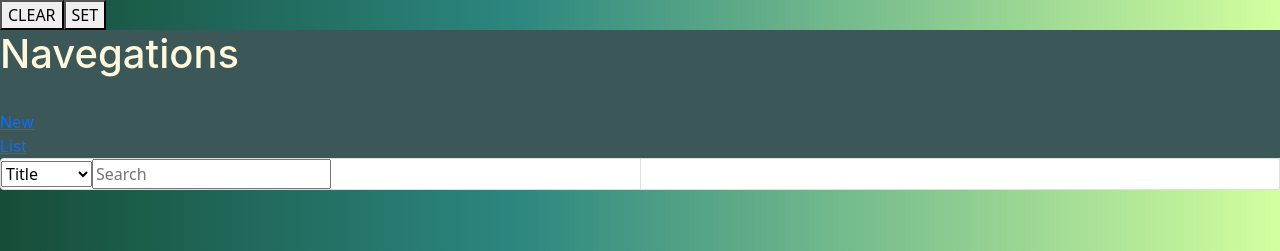
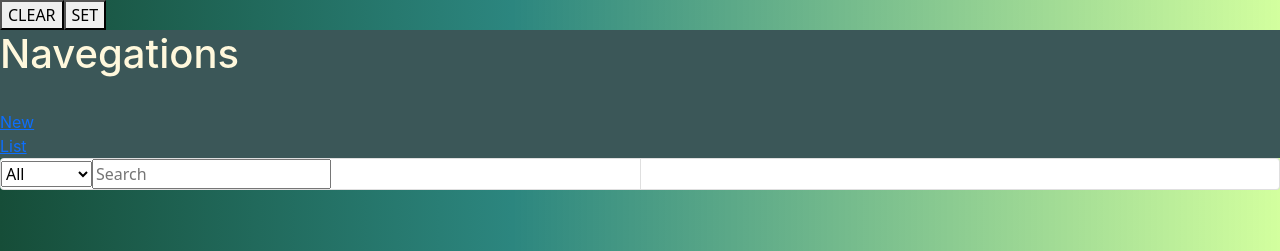
Before and after one commit to Daravico/texts-organizer-typescript, a React (Create React App) app: page /list in a window 1280 px wide. Shown: the top 251 px of the page. Built offline with nearby package versions, Linux system fonts and the light colour scheme.

Commit message:
select and search box working looking at useRef

```diff
--- a/src/components/SearchBar.tsx
+++ b/src/components/SearchBar.tsx
@@ -4,29 +4,60 @@ import React from "react";
 import { SingleText } from "../interfaces/interfaces";
 
 
-interface SearchBarProps{
+interface SearchBarProps {
     textsList: SingleText[],
-    textsListFiltered: SingleText[],
-    setTextsListFiltered: (texts:SingleText[]) => void
+    setTextsListFiltered: (texts: SingleText[]) => void
 }
 
-const SearchBar: React.FC<SearchBarProps> = ({textsList,textsListFiltered, setTextsListFiltered}) => {
+const SearchBar: React.FC<SearchBarProps> = ({ textsList, setTextsListFiltered }) => {
 
-    const queryFilter = (queryProviden: string) => {
-        if (queryProviden === ''){
+
+    // Query that filters the texts list depending on the value on the search bar changes.
+    const queryFilter = () => {
+
+        /*
+            Note: not using states since the delay is not helping on the update being made on time.
+            CONSIDERING THE USAGE OF UseRef, looking at doc
+        */
+
+        // Getting by ID the value of the Select Box.
+        const querySelectBox: string = (document.getElementById("searchTypeSelect") as HTMLSelectElement).value;
+
+        // Query provided in the Search Bar.
+        const queryProvided: string = (document.getElementById("search-bar-text") as HTMLInputElement).value;
+
+
+
+
+        // When the search bar is empty.
+        if (queryProvided === '') {
             setTextsListFiltered(textsList);
-            console.log("nice")
         }
+
+        // Search bar with a character. Right now it works only with title <<TO ADD: SELECTION BETWEEN TITLE, CATEGORY, TAGS* AND MIXED>>
         else {
             const filterAplied: SingleText[] = textsList.filter((text) => {
-                const queryLower: string = queryProviden.toLowerCase();
+
+                // To lower cases to simplify the search.
+                const queryLower: string = queryProvided.toLowerCase();
+
+
                 const titleLower: string = text.title.toLowerCase();
+                const categoryLower: string = text.category.toLowerCase();
+                const textLower: string = text.text.toLowerCase();
 
-                return titleLower.includes(queryLower);
+                if (querySelectBox === 'Title')
+                    return titleLower.includes(queryLower);
+                if (querySelectBox === 'Category')
+                    return categoryLower.includes(queryLower);
+                if (querySelectBox === 'Text')
+                    return textLower.includes(queryLower);
+
+                else
+                    return titleLower.includes(queryLower) || categoryLower.includes(queryLower) || textLower.includes(queryLower);
             });
 
-            console.log(filterAplied);
-
+            // Setting the state with the applied filter.
             setTextsListFiltered(filterAplied);
         }
 
@@ -35,16 +66,15 @@ const SearchBar: React.FC<SearchBarProps> = ({textsList,textsListFiltered, setTe
 
     return (
         <div>
-            <select name="cars" id="cars">
+            <select name="searchTypeSelect" id="searchTypeSelect" onChange={queryFilter}>
+                <option>All</option>
                 <option>Title</option>
                 <option>Text</option>
                 <option>Category</option>
-                <option>All</option>
+
             </select>
 
-            <input placeholder="Search" onChange={(e: React.ChangeEvent<HTMLInputElement>) => {
-                queryFilter(e.target.value)
-            }} />
+            <input placeholder="Search" id="search-bar-text" onChange={queryFilter} />
         </div>
     )
 
--- a/src/components/TextsViewer.tsx
+++ b/src/components/TextsViewer.tsx
@@ -40,7 +40,7 @@ const TextsViewer: React.FC<ViewerProps> = ({ textsList }) => {
             <Card className="list-container">
 
 
-                <SearchBar textsList={textsList} textsListFiltered={textsListFiltered} setTextsListFiltered={setTextsListFiltered} />
+                <SearchBar textsList={textsList} setTextsListFiltered={setTextsListFiltered} />
 
 
                 {textsListFiltered.map((textInfo: SingleText, index: number) => {
```
